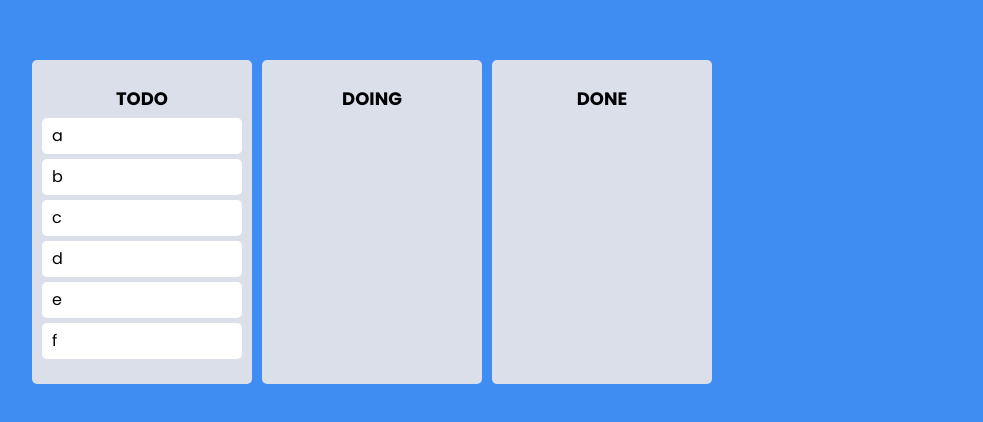
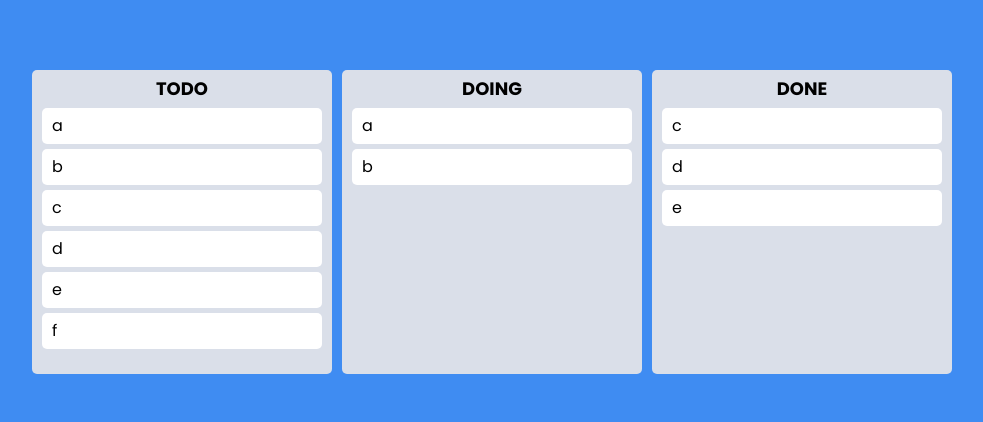
Before and after one commit to yujini-kim/todolist, a React (Create React App) app: page / in a window 1280 px wide. Shown: the part 178-600 px from the top of the page, without its empty margins (268-1251 px from the left). Built offline with nearby package versions, Linux system fonts and the light colour scheme.

Commit message:
feat: 보드별 리스트 옮기기 기능

```diff
--- a/src/App.tsx
+++ b/src/App.tsx
@@ -1,7 +1,7 @@
 import { DragDropContext, DropResult } from 'react-beautiful-dnd';
 import { useRecoilState } from 'recoil';
 import styled from 'styled-components';
-import { toDoState } from './atoms';
+import { IToDoState, toDoState } from './atoms';
 
 import Board from './component/Board';
 
@@ -24,7 +24,50 @@ const Boards = styled.div`
 
 function App() {
   const [toDos, setToDos] = useRecoilState(toDoState);
-  const onDragEnd = (info: DropResult) => {};
+  const onDragEnd = ({ draggableId, destination, source }: DropResult) => {
+    if (!destination) return;
+    setToDos((allBoards) => {
+      const copyToDos: IToDoState = {};
+      Object.keys(allBoards).forEach((toDosKey) => {
+        copyToDos[toDosKey] = [...allBoards[toDosKey]];
+      });
+      copyToDos[source.droppableId].splice(source.index, 1);
+      copyToDos[destination.droppableId].splice(
+        destination.index,
+        0,
+        draggableId
+      );
+      return copyToDos;
+    });
+  };
+  // const onDragEnd = (info: DropResult) => {
+  //   const { destination, draggableId, source } = info;
+  //   if (!destination) return;
+  //   if (destination?.droppableId === source.droppableId) {
+  //     setToDos((allBoard) => {
+  //       const boardCopy = [...allBoard[source.droppableId]];
+  //       boardCopy.splice(source.index, 1);
+  //       boardCopy.splice(destination?.index, 0, draggableId);
+  //       return {
+  //         [source.droppableId]: boardCopy,
+  //         ...allBoard,
+  //       };
+  //     });
+  //   }
+  //   if(destination.droppableId !== source.droppableId){
+  //     setToDos((allBoard)=>{
+  //       const sourceBoard = [...allBoard[source.droppableId]];
+  //       const targetBoard = [...allBoard[destination.droppableId]]
+  //       sourceBoard.splice(source.index, 1)
+  //       targetBoard.splice(destination?.index, 0, draggableId);
+  //       return {
+  //         ...allBoard,
+  //         [source.droppableId]:sourceBoard,
+  //         [destination.droppableId]:targetBoard
+  //       }
+  //     })
+  //   }
+  // };
   return (
     <DragDropContext onDragEnd={onDragEnd}>
       <Wrapper>
--- a/src/atoms.tsx
+++ b/src/atoms.tsx
@@ -1,6 +1,6 @@
 import { atom, selector } from 'recoil';
 
-interface IToDoState {
+export interface IToDoState {
   [key: string]: string[];
 }
 
@@ -8,7 +8,7 @@ export const toDoState = atom<IToDoState>({
   key: 'toDo',
   default: {
     TODO: ['a', 'b', 'c', 'd', 'e', 'f'],
-    DOING: [],
-    DONE: [],
+    DOING: ['a', 'b'],
+    DONE: ['c', 'd', 'e'],
   },
 });
--- a/src/component/Board.tsx
+++ b/src/component/Board.tsx
@@ -1,13 +1,14 @@
 import { Droppable } from 'react-beautiful-dnd';
+import styled from 'styled-components';
 import DragableCard from './DragableCard';
-import styled from 'styled-components';
 
 const Wrapper = styled.div`
+  width: 300px;
   padding: 20px 10px;
-  padding-top: 30px;
+  padding-top: 10px;
   background-color: ${(props) => props.theme.boardColor};
   border-radius: 5px;
-  min-height: 200px;
+  min-height: 300px;
 `;
 
 const Title = styled.h2`
@@ -16,12 +17,13 @@ const Title = styled.h2`
   margin-bottom: 10px;
   font-size: 18px;
 `;
-interface IProps {
+
+interface IBoardProps {
   toDos: string[];
   boardId: string;
 }
 
-const Board = ({ toDos, boardId }: IProps) => {
+function Board({ toDos, boardId }: IBoardProps) {
   return (
     <Wrapper>
       <Title>{boardId}</Title>
@@ -37,6 +39,5 @@ const Board = ({ toDos, boardId }: IProps) => {
       </Droppable>
     </Wrapper>
   );
-};
-
+}
 export default Board;
```
